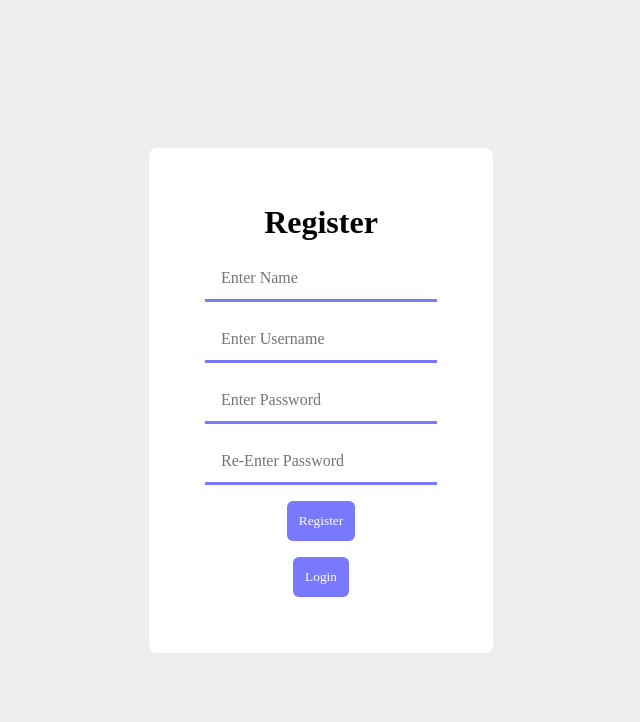
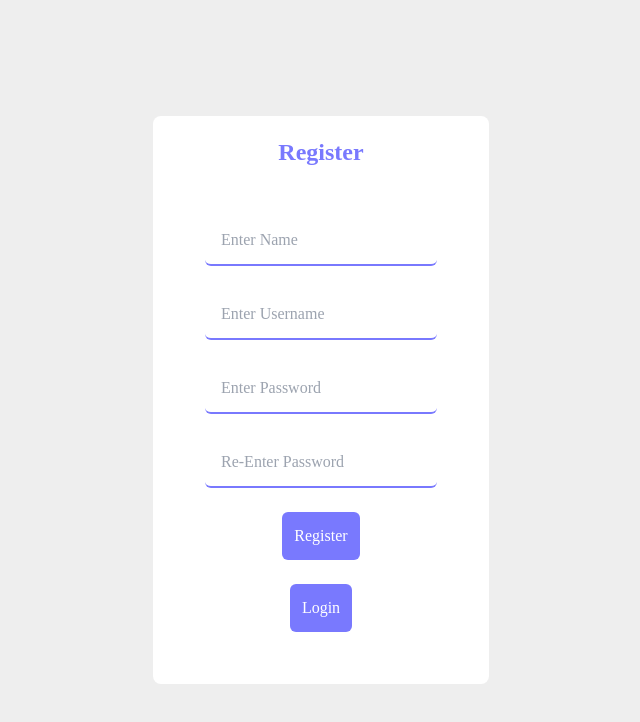
Before and after one commit to basakjeet08/React-Todo-Website, a React (Vite) app: page /register in a window 1280 px wide. Shown: the top 722 px of the page, without its empty margins (319-959 px from the left). Built offline with nearby package versions, Linux system fonts and the light colour scheme.

Commit message:
feat - Added Tailwind CSS to the Login and Registration Page

```diff
--- /dev/null
+++ b/src/components/ColumnCard.jsx
@@ -0,0 +1,9 @@
+function ColumnCard({ children }) {
+  return (
+    <div className="flex flex-col items-center gap-4 rounded-lg p-5 bg-secondary transition-all duration-200 hover:shadow-xl">
+      {children}
+    </div>
+  );
+}
+
+export default ColumnCard;
--- /dev/null
+++ b/src/components/Form.jsx
@@ -0,0 +1,12 @@
+function Form({ onSubmit, children }) {
+  return (
+    <form
+      className="flex flex-col items-center gap-6 rounded-lg p-8"
+      onSubmit={onSubmit}
+    >
+      {children}
+    </form>
+  );
+}
+
+export default Form;
--- /dev/null
+++ b/src/components/Input.jsx
@@ -0,0 +1,15 @@
+function Input({ value, onChange, name, type, placeholder, autoComplete }) {
+  return (
+    <input
+      className="py-3 px-4 text-base rounded-md border-b-2 border-b-primary outline-none"
+      value={value}
+      onChange={onChange}
+      name={name}
+      type={type}
+      placeholder={placeholder}
+      autoComplete={autoComplete}
+    />
+  );
+}
+
+export default Input;
--- /dev/null
+++ b/src/components/PrimaryButton.jsx
@@ -0,0 +1,13 @@
+function PrimaryButton({ onClick, disabled, children }) {
+  return (
+    <button
+      onClick={onClick}
+      disabled={disabled}
+      className="flex items-center justify-center p-3 border-none bg-primary rounded-md text-white cursor-pointer transition-all duration-300 hover:opacity-80 active:opacity-50"
+    >
+      {children}
+    </button>
+  );
+}
+
+export default PrimaryButton;
--- /dev/null
+++ b/src/components/SecondaryButton.jsx
@@ -0,0 +1,13 @@
+function SecondaryButton({ onClick, disabled, children }) {
+  return (
+    <button
+      onClick={onClick}
+      disabled={disabled}
+      className="flex items-center justify-center p-3 border-none bg-secondary rounded-md text-primary cursor-pointer transition-all duration-300 hover:opacity-80 active:opacity-50"
+    >
+      {children}
+    </button>
+  );
+}
+
+export default SecondaryButton;
--- a/src/index.css
+++ b/src/index.css
@@ -1,3 +1,7 @@
+@tailwind base;
+@tailwind components;
+@tailwind utilities;
+
 :root {
   --primary-color: #7979fe;
   --secondary-color: white;
@@ -12,10 +16,6 @@
   font-family: "McLaren", cursive;
 }
 
-html {
-  font-family: "Montserrat", sans-serif;
-}
-
 body {
   background: var(--background-color);
   height: 100vh;
@@ -25,52 +25,6 @@ body {
   height: 100%;
   display: flex;
   flex-direction: column;
-}
-
-input {
-  padding: 12px 16px;
-  font-size: 16px;
-  border: none;
-  border-radius: 6;
-  border-bottom: 3px solid var(--primary-color);
-  outline: none;
-}
-
-textarea {
-  padding: 12px 16px;
-  font-size: 16px;
-  border: none;
-  border-radius: 6;
-  border-bottom: 3px solid var(--primary-color);
-  outline: none;
-  resize: none;
-  width: 100%;
-}
-
-button {
-  display: flex;
-  align-items: center;
-  justify-content: center;
-  padding: 12px;
-  border: none;
-  border-radius: 6px;
-  background-color: var(--primary-color);
-  color: var(--textColor);
-  cursor: pointer;
-  transition: all 0.25s;
-}
-
-.button-reverse {
-  background-color: var(--secondary-color);
-  color: var(--primary-color);
-}
-
-button:hover {
-  opacity: 0.8;
-}
-
-button:active {
-  opacity: 0.5;
 }
 
 .iconButton {
@@ -153,11 +107,6 @@ button:active {
   align-items: center;
 }
 
-.error-text {
-  color: red;
-  text-align: center;
-}
-
 .cut-text {
   text-decoration: line-through;
 }
--- a/src/page/LoginPage.jsx
+++ b/src/page/LoginPage.jsx
@@ -1,6 +1,10 @@
 import { useNavigate } from "react-router-dom";
 import useLogin from "../hooks/useLogin";
 import { useEffect } from "react";
+import Form from "../components/Form";
+import ColumnCard from "../components/ColumnCard";
+import Input from "../components/Input";
+import PrimaryButton from "../components/PrimaryButton";
 
 function LoginPage() {
   // State variable
@@ -22,15 +26,11 @@ function LoginPage() {
   };
 
   return (
-    <div className="auth-container">
-      <form
-        onSubmit={onLogin}
-        className="card"
-        style={{ padding: 48, rowGap: 24 }}
-      >
-        <h1>Login</h1>
-
-        <input
+    <div className="flex h-screen w-screen justify-center items-center">
+      <ColumnCard>
+        <h1 className="font-bold text-2xl text-primary">Login</h1>
+        <Form onSubmit={onLogin}>
+          <Input
             value={userInput.username}
             onChange={updateUserInput}
             name="username"
@@ -39,7 +39,7 @@ function LoginPage() {
             autoComplete="username"
           />
 
-        <input
+          <Input
             value={userInput.password}
             onChange={updateUserInput}
             name="password"
@@ -48,15 +48,17 @@ function LoginPage() {
             autoComplete="password"
           />
 
-        <button disabled={loading} type="submit">
+          <PrimaryButton disabled={loading} type="submit">
             {loading ? "Logging In..." : "Login"}
-        </button>
-        <button disabled={loading} onClick={navigateToRegister}>
+          </PrimaryButton>
+          <PrimaryButton disabled={loading} onClick={navigateToRegister}>
             Register
-        </button>
-
-        {error ? <p className="error-text">{error.message}</p> : null}
-      </form>
+          </PrimaryButton>
+        </Form>
+        {error ? (
+          <p className="text-red-400 text-center">{error.message}</p>
+        ) : null}
+      </ColumnCard>
     </div>
   );
 }
--- a/src/page/RegisterPage.jsx
+++ b/src/page/RegisterPage.jsx
@@ -1,6 +1,10 @@
 import { useNavigate } from "react-router-dom";
 import useRegister from "../hooks/useRegister";
 import { useEffect } from "react";
+import Form from "../components/Form";
+import ColumnCard from "../components/ColumnCard";
+import Input from "../components/Input";
+import PrimaryButton from "../components/PrimaryButton";
 
 function RegisterPage() {
   // State variable
@@ -21,10 +25,12 @@ function RegisterPage() {
   };
 
   return (
-    <div className="auth-container">
-      <form onSubmit={onRegister} className="card" style={{ padding: "56px" }}>
-        <h1>Register</h1>
-        <input
+    <div className="flex h-screen w-screen justify-center items-center">
+      <ColumnCard>
+        <h1 className="font-bold text-2xl text-primary">Register</h1>
+
+        <Form onSubmit={onRegister}>
+          <Input
             value={userInput.name}
             onChange={updateUserInput}
             name="name"
@@ -33,7 +39,7 @@ function RegisterPage() {
             autoComplete="name"
           />
 
-        <input
+          <Input
             value={userInput.username}
             onChange={updateUserInput}
             name="username"
@@ -42,7 +48,7 @@ function RegisterPage() {
             autoComplete="username"
           />
 
-        <input
+          <Input
             value={userInput.password}
             onChange={updateUserInput}
             name="password"
@@ -51,7 +57,7 @@ function RegisterPage() {
             autoComplete="new-password"
           />
 
-        <input
+          <Input
             value={userInput.confirmPassword}
             onChange={updateUserInput}
             name="confirmPassword"
@@ -60,14 +66,17 @@ function RegisterPage() {
             autoComplete="new-password"
           />
 
-        <button type="submit" disabled={loading}>
+          <PrimaryButton type="submit" disabled={loading}>
             {loading ? "Registering..." : "Register"}
-        </button>
-        <button disabled={loading} onClick={navigateToLogin}>
+          </PrimaryButton>
+          <PrimaryButton disabled={loading} onClick={navigateToLogin}>
             Login
-        </button>
-        {error ? <p className="error-text">{error.message}</p> : null}
-      </form>
+          </PrimaryButton>
+        </Form>
+        {error ? (
+          <p className="text-red-400 text-center">{error.message}</p>
+        ) : null}
+      </ColumnCard>
     </div>
   );
 }
```
Lines whose indentation alone changed are shown as unchanged.
